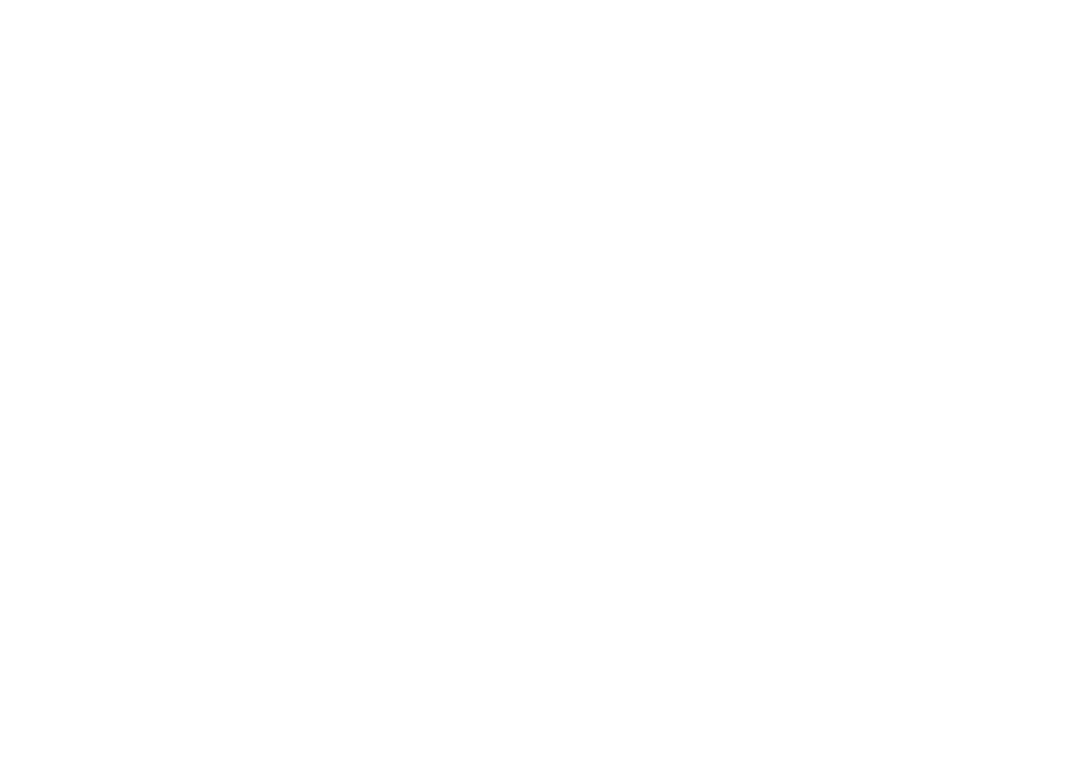
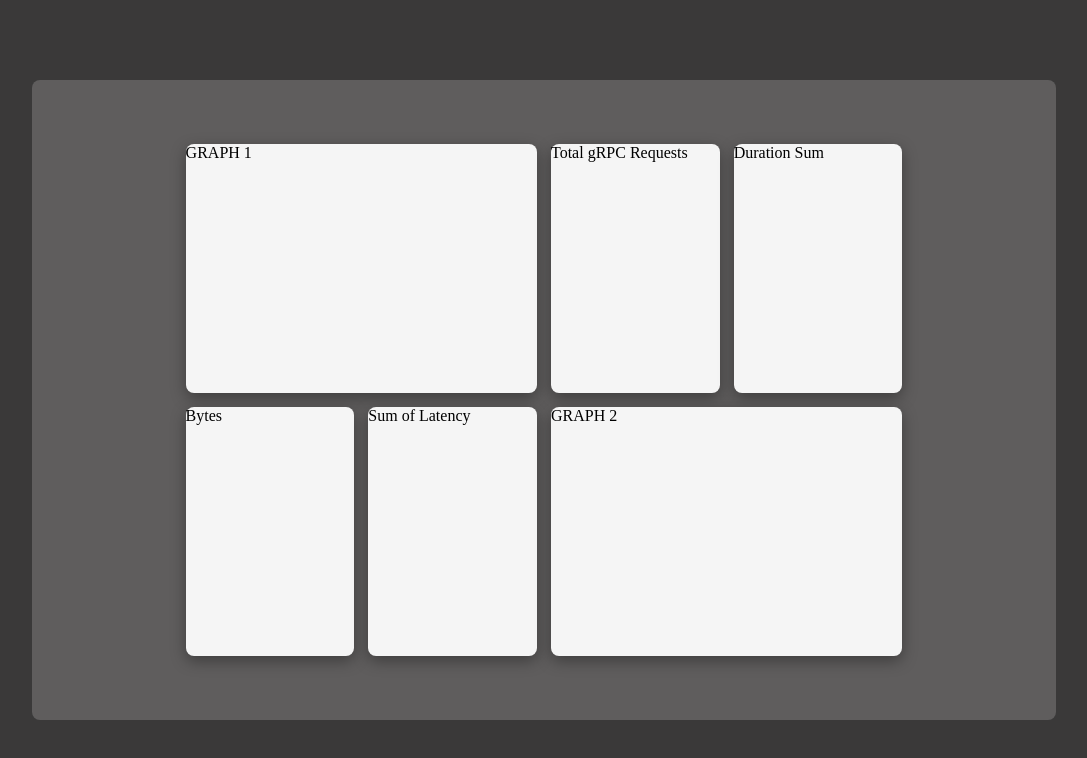
Before and after one commit to oslabs-beta/gRPSeek, a React (Vite) app: page /dashboard in a window 1280 px wide. Before the commit this address had no page. Shown: the top 758 px of the page, without its empty margins (96-1183 px from the left). Built offline with nearby package versions, Linux system fonts and the light colour scheme.

Commit message:
changed navbar and dashboard

```diff
--- a/src/App.tsx
+++ b/src/App.tsx
@@ -7,6 +7,7 @@
 // import MetricsView from "./Pages/MetricsView";
 import GraphView from "./Pages/GraphView";
 import TreeMapView from "./Pages/TreetMapView";
+import Dashboard from "./client/components/Dashboard";
 
 
 const App: React.FC = () => {
@@ -14,8 +15,8 @@
     <Router>
       <Routes>
         <Route path="/" element={<Home/>}></Route>
-        {/* <Route path="/metrics" element={<MetricsView/>}></Route> */}
         <Route path="/graph" element={<GraphView/>}></Route>
+        <Route path="/dashboard" element={<Dashboard/>}></Route>
         <Route path="/main" element={<Main/>}></Route>
         <Route path="/treemap" element={<TreeMapView/>}></Route>
       </Routes>
--- a/src/Pages/Main.tsx
+++ b/src/Pages/Main.tsx
@@ -1,11 +1,12 @@
 import React from 'react'
+import Dashboard from '../client/components/Dashboard'
 import NavBar from '../client/components/NavBar'
 
 const Main: React.FC = () => {
   return (
-    <div>
+    <div className='navbar-dashboard-container'>
     <NavBar/>
-    {/* <Dashboard/> */}
+    <Dashboard/>
     </div>
   )
 }
--- a/src/client/components/Dashboard.jsx
+++ b/src/client/components/Dashboard.jsx
@@ -10,7 +10,24 @@
   return (
     //grid container
     //return graphs and metrics
-    <div>Dashboard</div>
+    <div className='dashboard-container'>
+        <div className='dashboard-secondary-container'>
+            <div className='grid-container'>
+                <div className='box-1'>GRAPH 1</div>
+                <div className='box-2'>Total gRPC Requests</div>
+                <div className='box-3'>Duration Sum</div>
+                <div className='box-4'>Bytes</div>
+                <div className='box-5'>Sum of Latency</div>
+                <div className='box-6'>GRAPH 2</div>
+            </div>
+
+
+
+        </div>
+    </div>
+
+
+
   )
 }
 
--- a/src/client/components/NavBar.tsx
+++ b/src/client/components/NavBar.tsx
@@ -1,17 +1,25 @@
 import * as React from "react";
+import { useState } from "react";
 import { useNavigate } from "react-router-dom";
 import Button from "@mui/material/Button";
 import ButtonGroup from "@mui/material/ButtonGroup";
 import "../../styles.scss";
 import Typography from '@mui/material/Typography';
+
+
 const NavBar: React.FC = () => {
+
+
   const navigate = useNavigate();
 
+
   return (
-
     <div className="nav-bar">
       <h1 className="logo">gRPSeek</h1>
-      <button className=""></button>
+      <div className="navbar-buttons">
+        <button className="tree-button" onClick={() => navigate('/treemap')}>Tree</button>
+        <button className="dashboard-button" onClick={() => navigate('/dashboard')}>Dashboard</button>
+      </div>
     </div>
 
 
--- a/src/styles.scss
+++ b/src/styles.scss
@@ -303,3 +303,89 @@
 }
 
 /* Styling the file input appearance */
+
+//NEW STYLING ~~~~~~~~~~~~~~~~~~~~~~~~~~~~~~~~~~~
+.nav-bar{
+  display: flex;
+  justify-content: space-between;
+  align-items: center;
+
+}
+
+.logo{
+  margin-left: 5%;
+}
+
+.tree-button{
+  margin-right: 5%;
+  height: 25px;
+}
+
+.dashoboard-button{
+  height: 25px;
+}
+
+.dashboard-container{
+  height: 100%;
+  width: 100vw;
+  background-color: rgba(21, 20, 20, 0.838);
+  display: flex;
+  justify-content: center;
+  align-items: center;
+}
+
+body{
+  height: 100%;
+}
+
+#root{
+  height: 100%;
+}
+
+.navbar-dashboard-container{
+  height: 100%;
+}
+
+.dashboard-secondary-container{
+  height: 80%;
+  width: 80%;
+  background-color: rgba(120, 119, 119, 0.592);
+  border: 0px solid transparent;
+  border-radius: 8px;
+  display: flex;
+  justify-content: center;
+  align-items: center;
+}
+
+.grid-container{
+  display: grid;
+  width: 70%;
+  height: 80%;
+  grid-template-columns: repeat(4, 1fr);
+  grid-template-rows: repeat(2,1fr);
+  row-gap: 14px;
+  column-gap: 14px;
+  grid-auto-flow: row;
+}
+
+.box-1, .box-2,.box-3, .box-4,.box-5, .box-6 {
+  background-color: whitesmoke;
+  border-radius: 8px;
+  box-shadow: rgba(0, 0, 0, 0.35) 0px 5px 15px;
+
+
+}
+
+.box-1{
+  grid-column: 1/3;
+}
+
+.box-6{
+  grid-column: 3/5;
+}
+
+.navbar-buttons{
+  display: flex;
+  justify-content: center;
+  align-items: center;
+}
```
